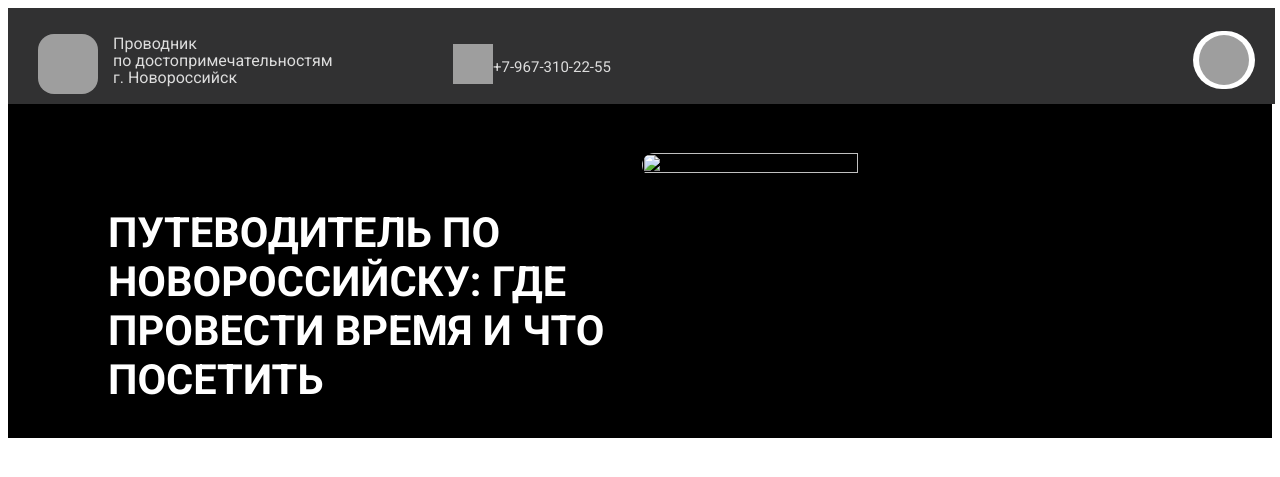
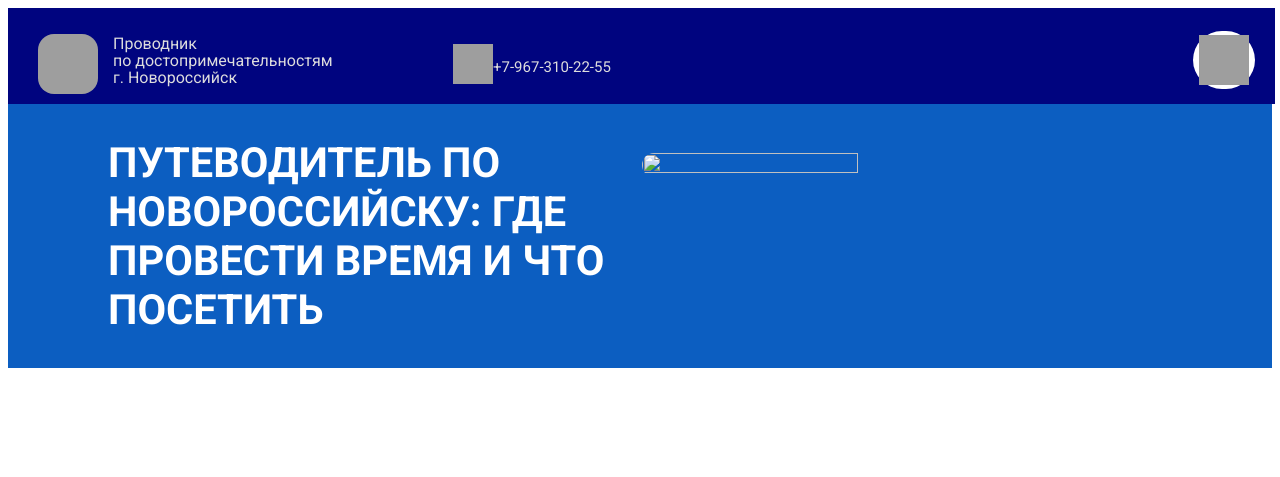
Before and after one commit to MarkZhurbenko/project_site, a Django app: page /home/ in a window 1280 px wide. Shown: the top 477 px of the page. Run offline with Django 5.2, Linux system fonts and the light colour scheme; grey boxes are pictures that could not be loaded.

Commit message:
сине-голуая тема сайта

```diff
--- a/website/APP/templates/home.html
+++ b/website/APP/templates/home.html
@@ -30,7 +30,7 @@
                 </div>
             </div>
                 <div class="dropdown">
-                <button class="dropbtn"><img src="https://e7.pngegg.com/pngimages/320/784/png-clipart-hamburger-button-computer-icons-menu-option-button-start-menu-menu-thumbnail.png" class="menu"> </button>
+                <button class="dropbtn"><img src="https://cdn-icons-png.flaticon.com/512/10080/10080216.png" class="menu"> </button>
                 <div class="dropdown-content">
                   <a href="#">Ссылка 1</a>
                   <a href="#">Ссылка 2</a>
@@ -57,7 +57,7 @@
 @media screen and (max-width:2100px) and (min-width: 751px){
 
 .test{
-    background-color: rgb(0, 0, 0);
+    background-color: rgb(12, 94, 193);
     display: flex;
     justify-content: space-between;
 
@@ -66,7 +66,6 @@
     color: white;
     width: 50%;
     padding-left: 100px;
-    padding-top: 70px;
     font-size: 260%;
 }
 
@@ -104,12 +103,11 @@ float: left;
 width: 50px;
 height: 50px;
 margin-top: 3px;
-border-radius: 30px;
 
 }
 
 footer{
-background-color: #313132;
+background-color: #00047f;
 white-space: nowrap;
 width: 99%;
 background-size: cover;
```
